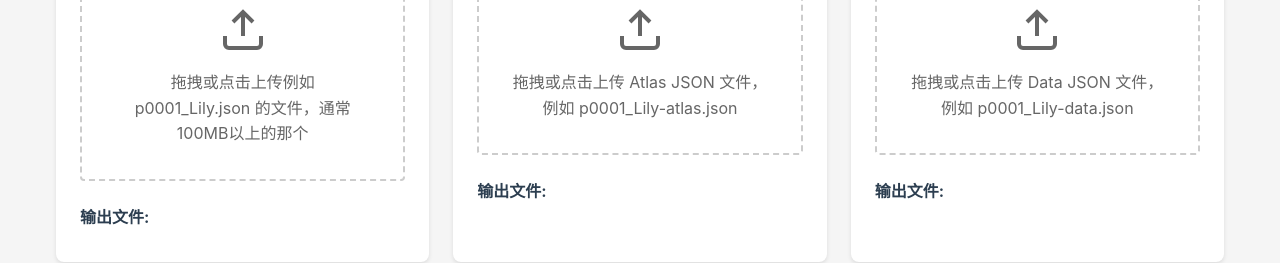
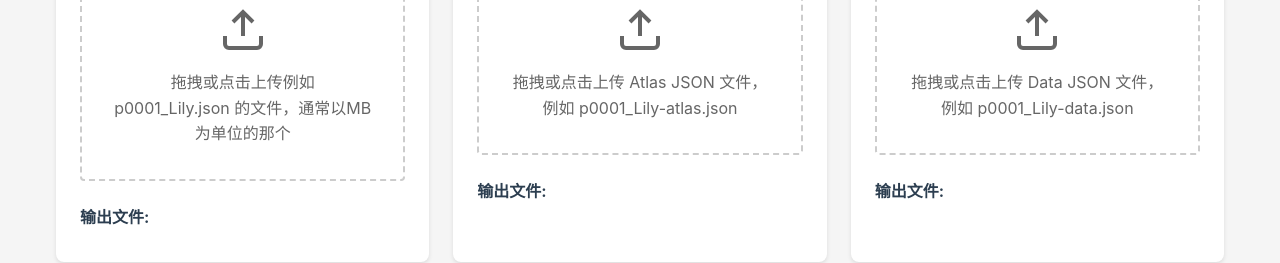
Before and after one commit to f14XuanLv/EnderSpineConverter, a plain HTML site: page index.html in a window 1280 px wide. Shown: the part 262-525 px from the top of the page. Drawn offline with Linux system fonts and the light colour scheme.

Commit message:
change description of splitDropZone

```diff
--- a/index.html
+++ b/index.html
@@ -12,7 +12,6 @@
             <path d="M8 0C3.58 0 0 3.58 0 8c0 3.54 2.29 6.53 5.47 7.59.4.07.55-.17.55-.38 0-.19-.01-.82-.01-1.49-2.01.37-2.53-.49-2.69-.94-.09-.23-.48-.94-.82-1.13-.28-.15-.68-.52-.01-.53.63-.01 1.08.58 1.23.82.72 1.21 1.87.87 2.33.66.07-.52.28-.87.51-1.07-1.78-.2-3.64-.89-3.64-3.95 0-.87.31-1.59.82-2.15-.08-.2-.36-1.02.08-2.12 0 0 .67-.21 2.2.82.64-.18 1.32-.27 2-.27.68 0 1.36.09 2 .27 1.53-1.04 2.2-.82 2.2-.82.44 1.1.16 1.92.08 2.12.51.56.82 1.27.82 2.15 0 3.07-1.87 3.75-3.65 3.95.29.25.54.73.54 1.48 0 1.07-.01 1.93-.01 2.2 0 .21.15.46.55.38A8.013 8.013 0 0016 8c0-4.42-3.58-8-8-8z"></path>
         </svg>
     </a>
-
 
     <div class="container">
         <h1>Spine 文件转换器</h1>
@@ -29,7 +28,7 @@
                             <polyline points="17 8 12 3 7 8"/>
                             <line x1="12" y1="3" x2="12" y2="15"/>
                         </svg>
-                        <p>拖拽或点击上传例如 p0001_Lily.json 的文件，通常100MB以上的那个</p>
+                        <p>拖拽或点击上传例如 p0001_Lily.json 的文件，通常以MB为单位的那个</p>
                         <input type="file" id="splitFileInput" accept=".json" class="file-input">
                     </div>
                 </div>
```
